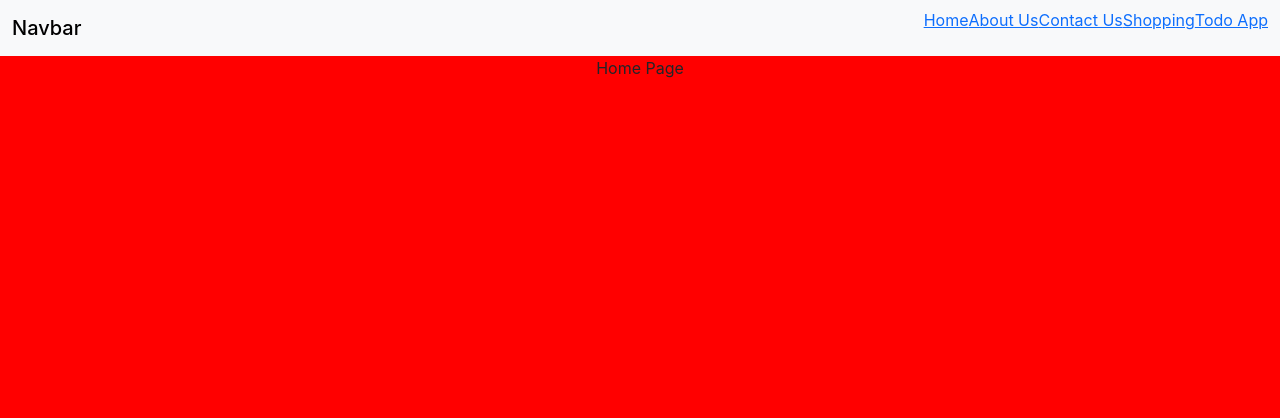
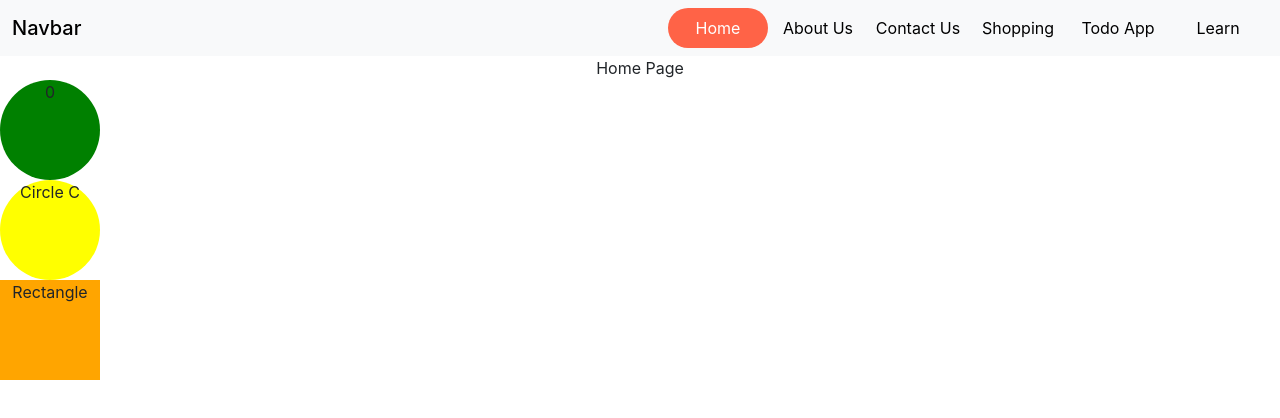
Before and after one commit to vaaluvishnu5146/zomatoclonedev, a React (Create React App) app: page / in a window 1280 px wide. Shown: the top 418 px of the page. Built offline with nearby package versions, Linux system fonts and the light colour scheme.

Commit message:
Recap examples

```diff
--- a/src/App.css
+++ b/src/App.css
@@ -41,6 +41,13 @@
   width: 100px;
   height: 100px;
   background: red;
+}
+
+.circle {
+  width: 100px;
+  height: 100px;
+  background: red;
+  border-radius: 100%;
 }
 
 section.pricing {
@@ -111,3 +118,27 @@ section.pricing {
   width: 100%;
   height: 100vh;
 }
+
+.link {
+  width: 100px;
+  height: 40px;
+  text-decoration: none;
+  display: flex;
+  align-items: center;
+  justify-content: center;
+  color: black;
+  > p {
+    margin: 0px;
+  }
+}
+
+.active-link {
+  background: tomato;
+  border-radius: 25px;
+  color: white;
+}
+
+.pending {
+  color: red;
+  font-weight: bolder;
+}
--- a/src/App.jsx
+++ b/src/App.jsx
@@ -6,8 +6,9 @@ import Home from "./Pages/home";
 import Aboutus from "./Pages/aboutus";
 import Contactus from "./Pages/contactus";
 import Shopping from "./Pages/shopping";
-import { Routes, Route, Link } from "react-router-dom";
+import { Routes, Route, NavLink } from "react-router-dom";
 import Blog from "./Pages/blog";
+import Learning from "./Pages/learning";
 
 // FUNCTIONAL COMPONENT
 function App() {
@@ -43,25 +44,57 @@ function App() {
         <div class="container-fluid">
           <span class="navbar-brand mb-0 h1">Navbar</span>
           <ul className="nav">
-            <Link to="/" className="nav-item">
+            <NavLink
+              to="/"
+              className={({ isActive, isPending }) =>
+                isPending ? "pending" : isActive ? "link active-link" : "link"
+              }
+            >
               <p>Home</p>
-            </Link>
-            <Link to="/aboutus" className="nav-item">
+            </NavLink>
+            <NavLink
+              to="/aboutus"
+              className={({ isActive, isPending }) =>
+                isPending ? "pending" : isActive ? "link active-link" : "link"
+              }
+            >
               <p>About Us</p>
-            </Link>
-            <Link to="/contactus" className="nav-item">
+            </NavLink>
+            <NavLink
+              to="/contactus"
+              className={({ isActive, isPending }) =>
+                isPending ? "pending" : isActive ? "link active-link" : "link"
+              }
+            >
               <p>Contact Us</p>
-            </Link>
-            <Link to="/shopping/mens-tshirt" className="nav-item">
+            </NavLink>
+            <NavLink
+              to="/shopping/mens-tshirt"
+              className={({ isActive, isPending }) =>
+                isPending ? "pending" : isActive ? "link active-link" : "link"
+              }
+            >
               <p>Shopping</p>
-            </Link>
-            <Link to="/todo" className="nav-item">
+            </NavLink>
+            <NavLink
+              to="/todo"
+              className={({ isActive, isPending }) =>
+                isPending ? "pending" : isActive ? "link active-link" : "link"
+              }
+            >
               <p>Todo App</p>
-            </Link>
+            </NavLink>
+            <NavLink
+              to="/learn"
+              className={({ isActive, isPending }) =>
+                isPending ? "pending" : isActive ? "link active-link" : "link"
+              }
+            >
+              <p>Learn</p>
+            </NavLink>
           </ul>
         </div>
       </nav>
-
       <Routes>
         <Route path="/" Component={Home} />
         <Route path="/aboutus" Component={Aboutus} />
@@ -69,6 +102,7 @@ function App() {
         <Route path="/shopping/:productCategory" Component={Shopping} />
         <Route path="/blog/:productCategory" Component={Blog} />
         <Route path="/todo" Component={Todo} />
+        <Route path="/learn" Component={Learning} />
       </Routes>
     </div>
   );
--- /dev/null
+++ b/src/Components/Shapes/shapes.js
@@ -0,0 +1,40 @@
+import React, { useState, useEffect } from "react";
+
+// SYNTAX 1
+export function Circle(props) {
+  const { color = "" } = props;
+  const [count, setCount] = useState(0);
+
+  useEffect(() => {
+    console.log("Count Changed", count);
+  }, [count]);
+
+  return (
+    <div
+      className="circle"
+      style={{ background: color }}
+      onClick={() => {
+        setCount(count + 1);
+      }}
+    >
+      {count}
+    </div>
+  );
+}
+
+// SYNTAX 2
+export const CircleC = ({ color = "" }) => {
+  return (
+    <div className="circle" style={{ background: color }}>
+      Circle C
+    </div>
+  );
+};
+
+export function Rectangle({ color = "" }) {
+  return (
+    <div className="square" style={{ background: color }}>
+      Rectangle
+    </div>
+  );
+}
--- a/src/Pages/home.js
+++ b/src/Pages/home.js
@@ -1,14 +1,18 @@
 import React from "react";
+import { Circle, CircleC, Rectangle } from "../Components/Shapes/shapes";
 
 export default function Home() {
   return (
     <div
       className="page"
       style={{
-        background: "red",
+        background: "transparent",
       }}
     >
       Home Page
+      <Circle color="green" />
+      <CircleC color="yellow" />
+      <Rectangle color="orange" />
     </div>
   );
 }
--- /dev/null
+++ b/src/Pages/learning.js
@@ -0,0 +1,30 @@
+import React, { useState, useRef } from "react";
+
+export default function Learning() {
+  const todoElementRef = useRef(null);
+  const [items, setItem] = useState([
+    "Create Component",
+    "Use component",
+    "Create State",
+    "Use State",
+  ]);
+  function handleTodoChange(e) {
+    if (e) {
+      const itemsCopy = [...items];
+      itemsCopy.push(todoElementRef.current.value);
+      todoElementRef.current.value = "";
+      setItem(itemsCopy);
+    }
+  }
+  return (
+    <div>
+      <input ref={todoElementRef} placeholder="Enter your task" />
+      <button onClick={handleTodoChange}>Add</button>
+      <ul>
+        {items.map((_d, i) => (
+          <li key={`todo-list-item-${i}`}>{_d}</li>
+        ))}
+      </ul>
+    </div>
+  );
+}
```
Also changed, not shown: src/Components/Shapes/Rectangle.js (deleted, +0 -9 lines).
